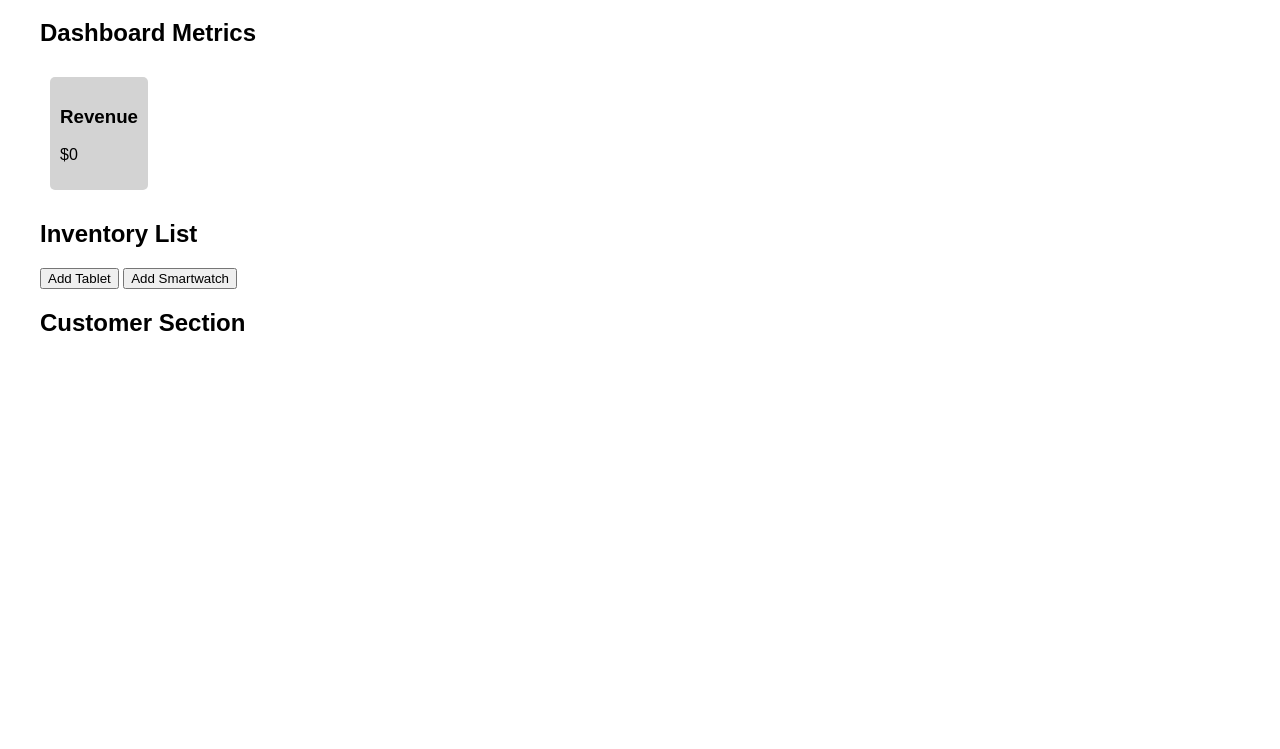
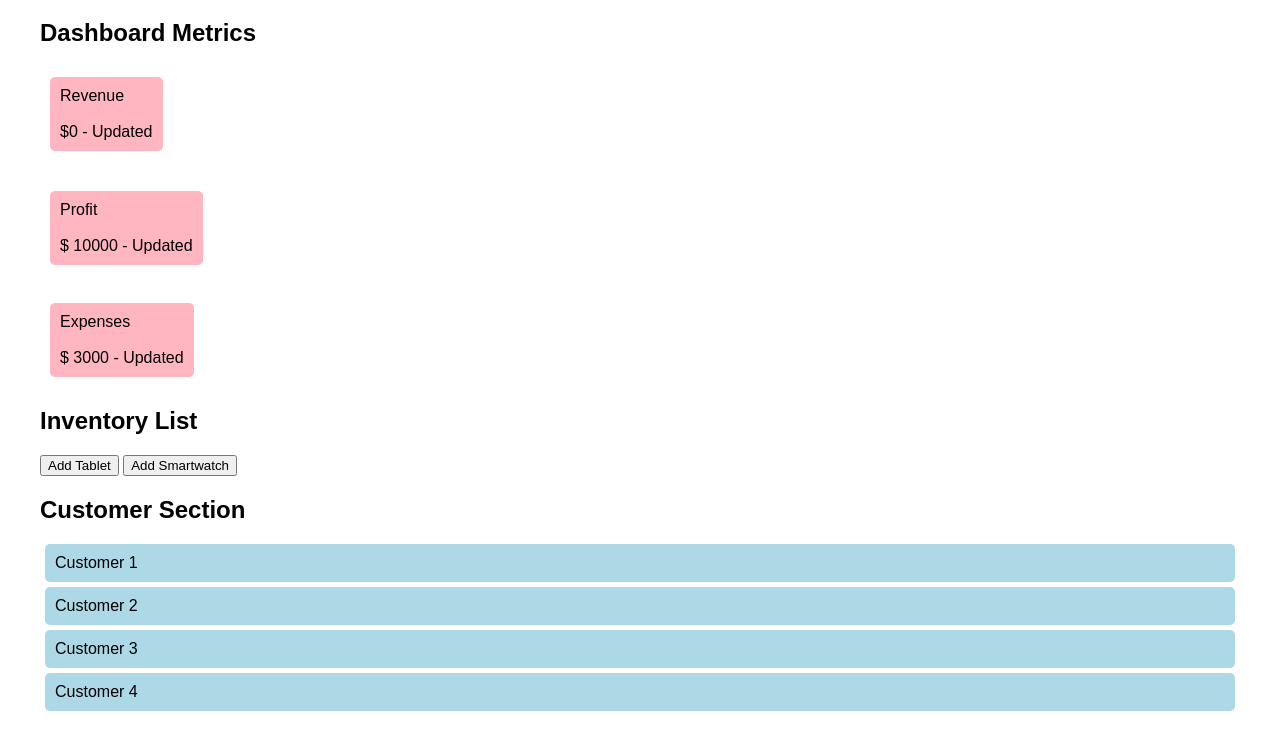
Before and after one commit to emmaadey80/Coding-Challenge-12, a plain HTML site: page index.html in a window 1280 px wide. Shown: the part 101-850 px from the top of the page. Before the commit the page ends 800 px from the top, so only its background shows below. Drawn offline with Linux system fonts and the light colour scheme.

Commit message:
Task 2 - Updated Metric Cards via Array Conversion

```diff
--- a/cc_12.js
+++ b/cc_12.js
@@ -1,14 +1,23 @@
 // Task 1: Business Dashboard- DOM element selection
-const dashboard1 = document.getElementById('dashboard');
-const dashboard2 = document.querySelector('#dashboard');
+const dashboard1 = document.getElementById("dashboard"); // Using getElementById to select dashboard
+const dashboard2 = document.querySelector('#dashboard'); // Using Query Selector to select dashboard
 
-const revenueCard = document.createElement("div");
+const revenueCard = document.createElement("div"); // Creating a new metric card in "div" called Revenue
 
-revenueCard.setAttribute('class', 'metric-card');
-revenueCard.setAttribute('id', 'revenueCard');
+revenueCard.setAttribute("class", "metric-card");
+revenueCard.setAttribute("id", "revenueCard");
 
-revenueCard.innerHTML = `
-  <h3>Revenue</h3>
+revenueCard.innerHTML =  // Populating the Revenue metric card
+` <h3>Revenue</h3>
   <p>$0</p>`;
 
 dashboard1.appendChild(revenueCard);
+
+// Task 2:  Updating Dashboard Metrics – Working with NodeLists and Arrays
+const metricCards = document.querySelectorAll(`.metric-card`); //selecting all elements with the class "metr"ic card"
+const metricCardsArray = Array.from(metricCards); //converting NodeList to an array
+
+metricCardsArray.forEach((card) => {
+    card.innerText += ` - Updated`; //"- Updated" to text in card
+    card.style.backgroundColor = `lightpink`; //changing background color
+});
--- a/index.html
+++ b/index.html
@@ -19,7 +19,7 @@
         }
         .product-item {
             cursor: pointer;
-            color: rgb(255, 0, 225);
+            color: rgb(0, 157, 255);
         }
         .customer-card {
             padding: 10px;
@@ -36,11 +36,24 @@
 <body>
 
     <h1>Interactive Business Dashboard</h1>
-
+         <!-- Task 1 -->
     <!-- Dashboard Metrics Section -->
     <h2>Dashboard Metrics</h2>
     <div id="dashboard"></div>
 
+    <!-- Task 2 -->
+    <div class="metric-card">
+        <h3>Profit</h3>
+        <p>$ 10000</p>
+        </div>
+        <br>
+        <br>
+        <div class="metric-card">
+        <h3>Expenses</h3>
+        <p>$ 3000</p>
+        </div>
+
+         <!-- Task 3 -->
     <!-- Inventory List Section -->
     <h2>Inventory List</h2>
     <ul id="inventoryList"></ul>
@@ -50,6 +63,11 @@
     <!-- Customer Section -->
     <h2>Customer Section</h2>
     <div id="customerSection"></div>
+    <div class="customer-card">Customer 1</div>
+    <div class="customer-card">Customer 2</div>
+    <div class="customer-card">Customer 3</div>
+    <div class="customer-card">Customer 4</div>
+        </div>
 
     <!-- Link to JavaScript File -->
     <script src="cc_12.js"></script>
```
